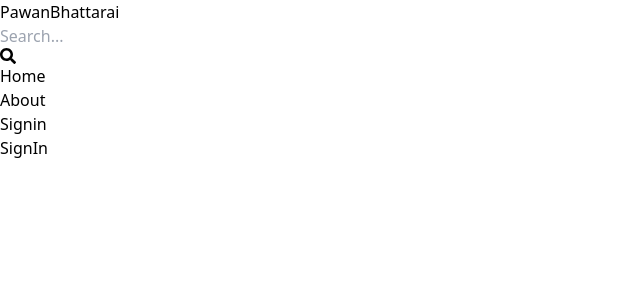
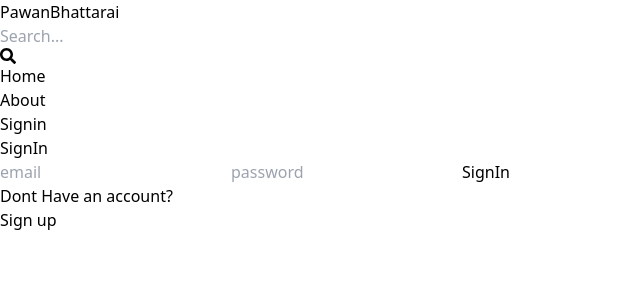
Before and after one commit to samy90909/Real_State-MERN-, a React (Vite) app in the folder client/: page /sign-in in a window 1280 px wide. Shown: the top 300 px of the page, without its empty margins (0-640 px from the left). Built offline with nearby package versions, Linux system fonts and the light colour scheme.

Commit message:
complete sign in functionality

```diff
--- a/client/src/pages/SignIn.jsx
+++ b/client/src/pages/SignIn.jsx
@@ -1,6 +1,89 @@
-import React from "react";
+
+import React, { useState } from "react";
+import { Link, useNavigate } from 'react-router-dom'
+
+
 export default function SignIn() {
+    const [formData, setFormData] = useState({})
+    const [error, setError] = useState(null);
+    const [loading, setLoading] = useState(false);
+    const navigate = useNavigate();
+    const handleChange = (e) => {
+        e.preventDefault()
+        setFormData({
+            ...formData,
+            [e.target.id]: e.target.value,
+        });
+    };
+    // console.log(formData);
+    const handleSubmit = async (e) => {
+        e.preventDefault();
+        try {
+            setLoading(true);
+            const res = await fetch('/api/auth/signin',
+                {
+                    method: 'POST',
+                    headers: {
+                        'Content-Type': 'application/json',
+                    },
+                    body: JSON.stringify(formData),
+                }
+            );
+            const data = await res.json();
+            console.log(data);
+            if (data.success === false) {
+                setLoading(false);
+                setError(data.message);
+                return;
+            }
+            setLoading(false);
+            setError(null);
+            navigate('/');
+
+        } catch (error) {
+            setLoading(false);
+            setError(error.message);
+        }
+
+    };
     return (
-        <div>SignIn</div>
-    )
+        <div className="p-3 max-w-lg max-auto">
+            <h1 className="text-3xl text-center font-semibold my-7">SignIn </h1>
+
+            <form className="flex flex-col gap-4" onSubmit={handleSubmit}>
+
+                <input
+                    type="email"
+                    placeholder="email"
+                    className="border p-3 rounded-lg" // Fixed typo in class name
+                    id="email" onChange={handleChange}
+                />
+
+                <input
+                    type="password"
+                    placeholder="password"
+                    className="border p-3 rounded-lg"
+                    id="password"
+                    onChange={handleChange}
+                />
+                <button disabled={loading}
+
+                    className="bg-slate-700 text-white p-3 rounded-lg uppercase:hover:opacity-95" type="submit">
+                    {loading ? 'Loading...' : 'SignIn'}
+                </button> {/* Added type="submit" to the button */}
+            </form>
+            <div>
+                <h1>Dont Have an account?</h1>
+                <Link to={"/sign-up"}>
+                    <span className="text-blue-700">Sign up</span>
+
+                </Link>
+                <div>
+                    {error && <p className="text-red-500 mt-5">{error}</p>}
+                </div>
+
+            </div>
+        </div>
+
+    );
 }
```
